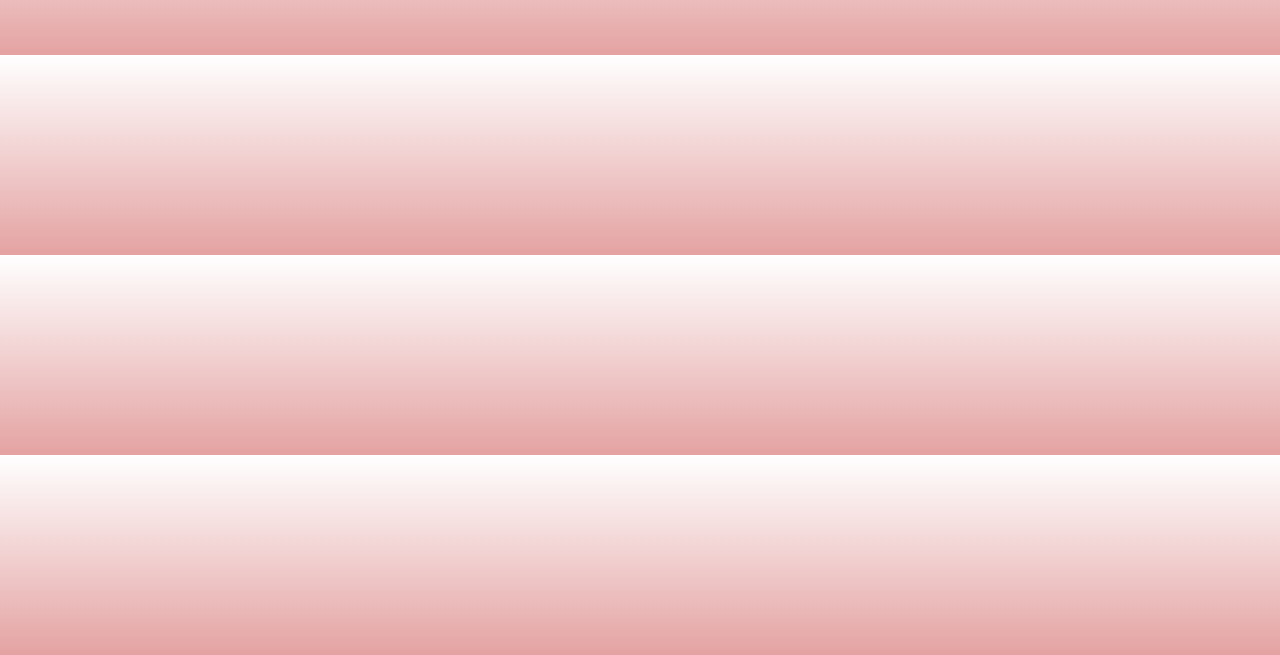
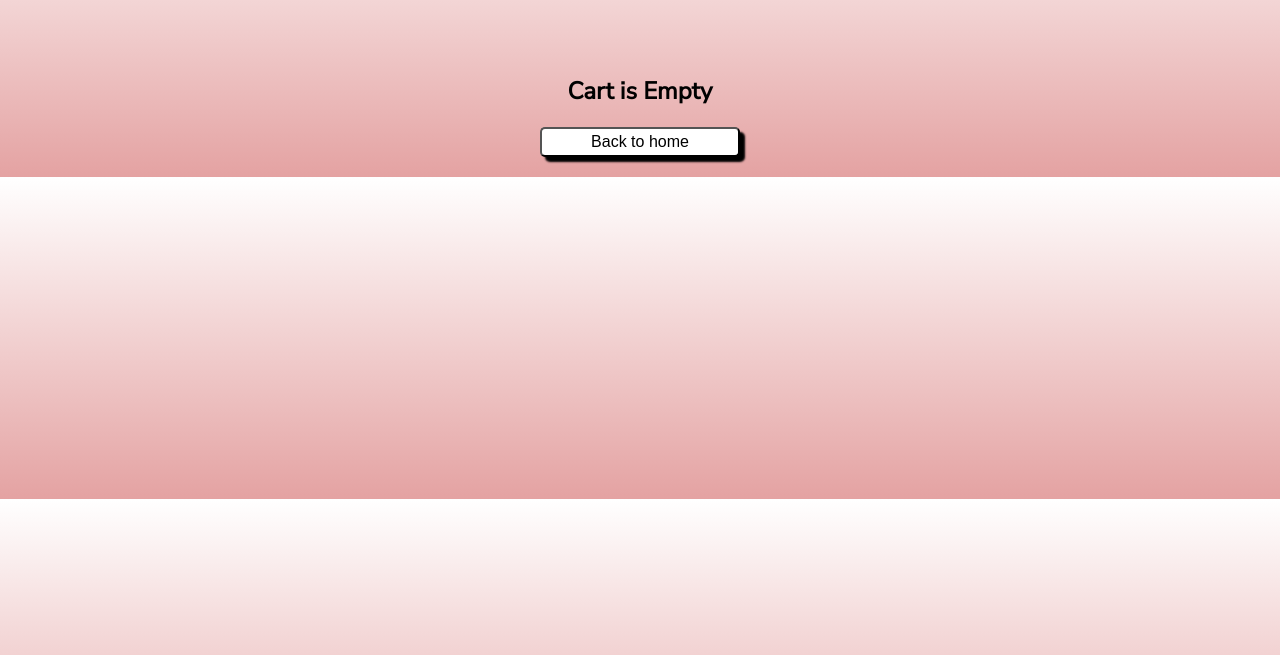
Before and after one commit to nick-pell/ecommerce, a plain HTML site: page pages/cart.html in a window 1280 px wide. Shown: the part 145-800 px from the top of the page. Drawn offline with nearby package versions, Linux system fonts and the light colour scheme.

Commit message:
Add and fix
Started cart page and fixed header bug with cart amount in incorrect spot
when $ counter increased

```diff
--- a/pages/cart.html
+++ b/pages/cart.html
@@ -36,6 +36,8 @@
         </div>
     </div>
 
+    <div id="label" class="text-center"></div>
+    <div id="shopping-cart" class="shopping-cart"></div>
 </body>
 <script src="/src/data.js"></script>
 <script src="/src/cart.js"></script>
--- a/src/cart.js
+++ b/src/cart.js
@@ -1,3 +1,5 @@
+let label = document.getElementById('label');
+let shoppingCart = document.getElementById('shopping-cart')
 let basket = JSON.parse(localStorage.getItem("data")) || [];
 
 // update cart counters
@@ -11,3 +13,22 @@ let calculation = () => {
 }
 
 calculation();
+
+let generateCartItems = () => {
+
+// 2 cases - empty basket & full basket
+
+    if(basket.length !== 0){
+
+    }else{
+        shoppingCart.innerHTML = ``
+        label.innerHTML = `
+        <h2>Cart is Empty</h2>
+        <a href="/index.html">
+            <button class="homeBtn">Back to home</button>
+        `
+    }
+
+}
+
+generateCartItems();
--- a/src/style.css
+++ b/src/style.css
@@ -81,7 +81,6 @@ li:hover:after{
     padding-right: 30px ;
     gap:20px;
     font-size:20px;
-
 }
 
 .checkout-area i {
@@ -91,7 +90,7 @@ li:hover:after{
 .cartAmount{
     position: absolute;
     top: 0;
-    right:90px;
+    right:20px;
     color:red;
     border-radius: 50%;
     width:20px;
@@ -100,7 +99,10 @@ li:hover:after{
     font-weight: 500;
     font-size:1rem;
 
+
 }
+
+
 
 .showcase img{
     height: 770px;
@@ -182,3 +184,25 @@ li:hover:after{
 .bi-plus-lg{
     color:green;
 }
+
+.text-center{
+    text-align: center;
+    margin-bottom: 20px;
+}
+
+.homeBtn{
+    background-color: white ;
+    color:black;
+    border-radius: 5px;
+    height: 30px;
+    width: 200px;
+    font-size: 1rem;
+    cursor: pointer;
+    box-shadow: 5px 5px 2px;
+}
+
+.homeBtn:active {
+    background-color: lightgray;
+    box-shadow: 0 5px #666;
+    transform: translateY(4px);
+  }
```
Also changed, not shown: pages/mens.html (+1 -1 lines).
